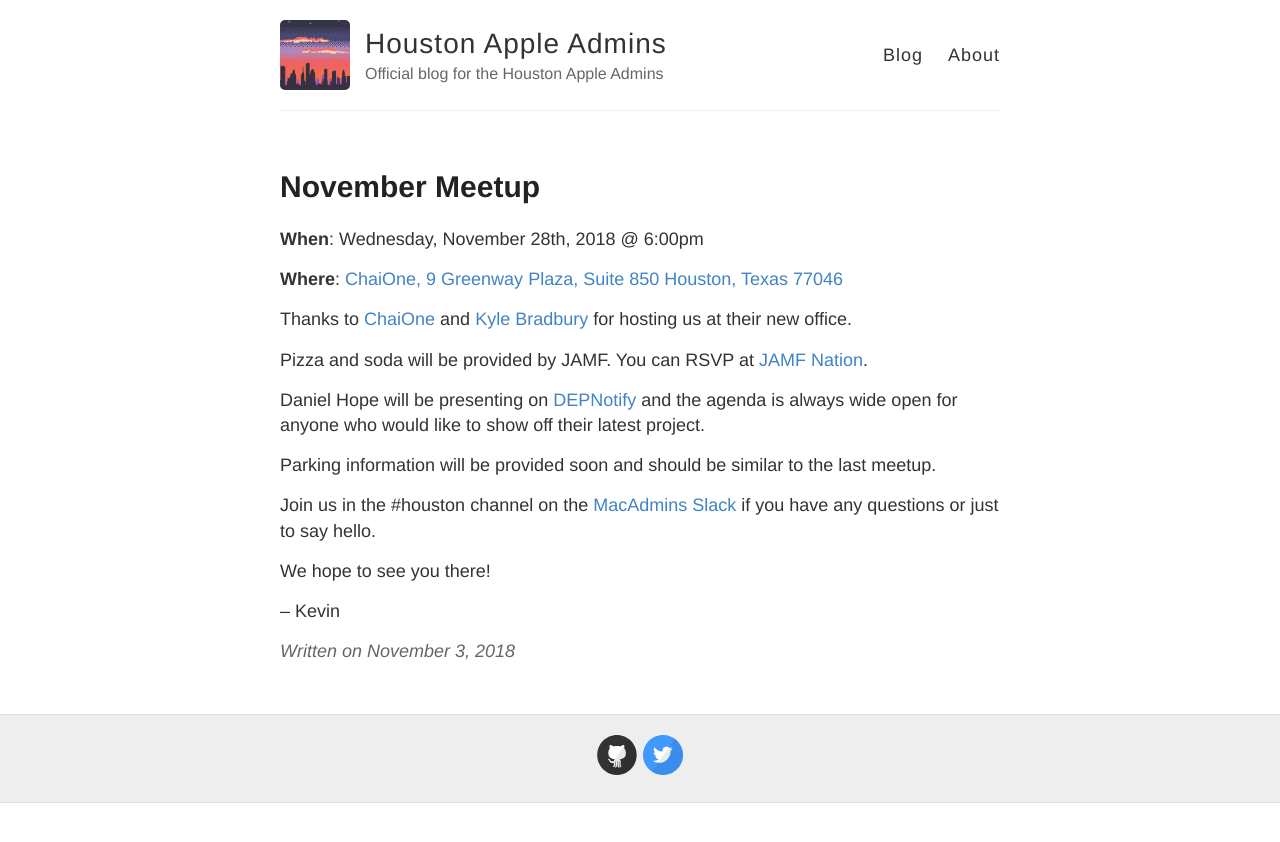
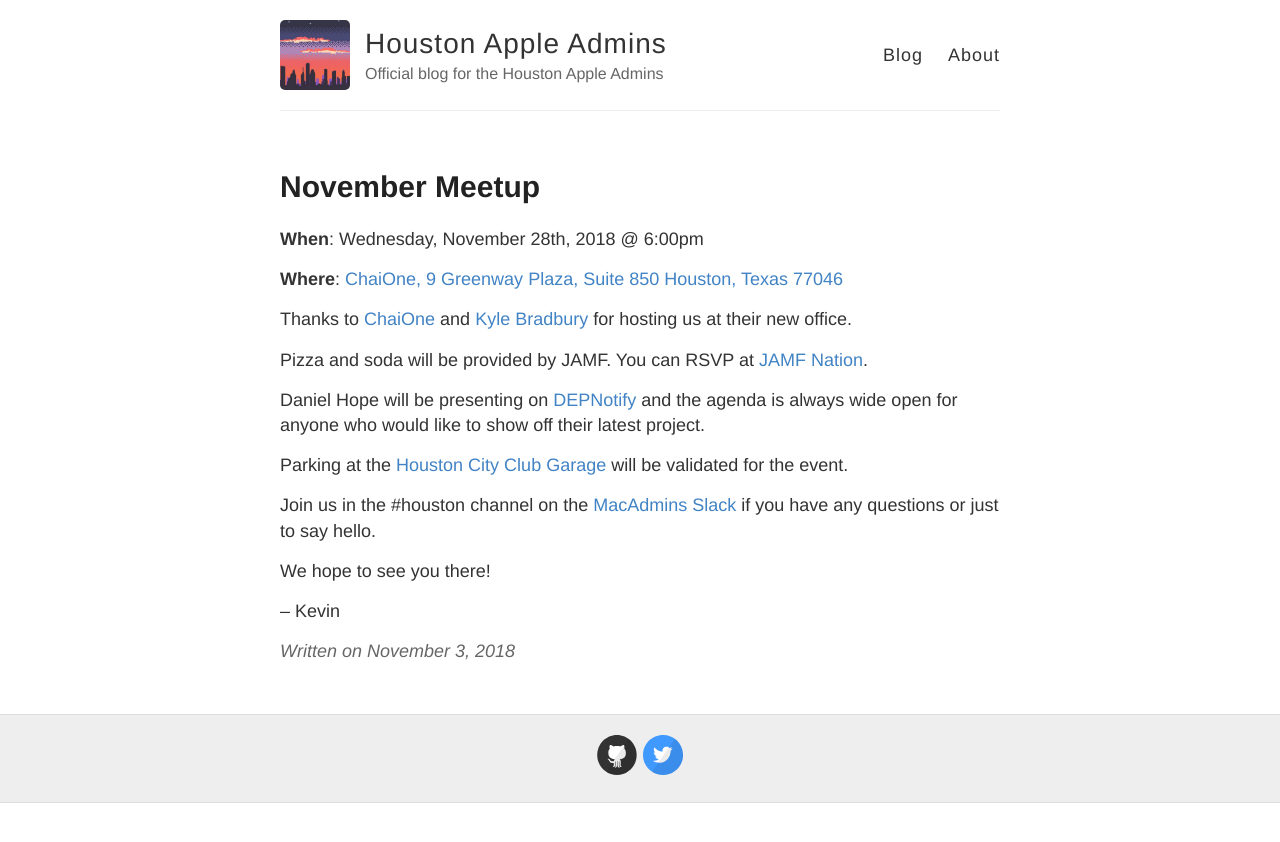
Before and after one commit to houstonappleadmins/houstonappleadmins.github.io, a Jekyll site: the page built from _posts/2018-11-02-November-Meetup.md, in a window 1280 px wide. Shown: the top 842 px of the page. Built offline with Jekyll 4.4.1, drawn with Linux system fonts in a browser that asks for light colours; our own code applies the rules of GitHub Pages for plain Markdown files.

Commit message:
Updated parking information.

```diff
--- a/_posts/2018-11-02-November-Meetup.md
+++ b/_posts/2018-11-02-November-Meetup.md
@@ -13,7 +13,7 @@
 
 Daniel Hope will be presenting on [DEPNotify](https://gitlab.com/Mactroll/DEPNotify) and the agenda is always wide open for anyone who would like to show off their latest project.
 
-Parking information will be provided soon and should be similar to the last meetup.
+Parking at the [Houston City Club Garage](https://goo.gl/maps/AgDxPcNMFH42) will be validated for the event.
 
 Join us in the #houston channel on the [MacAdmins Slack](http://macadmins.org) if you have any questions or just to say hello.
 
```
